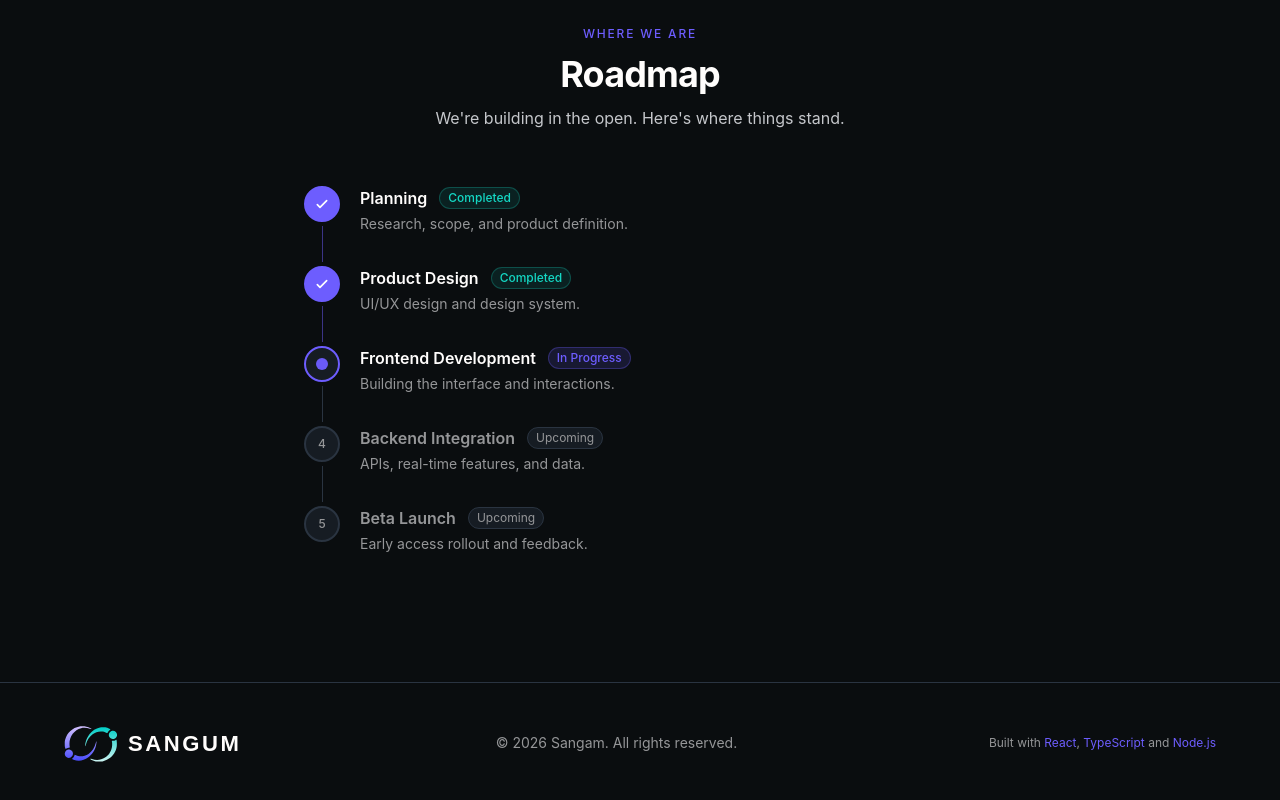
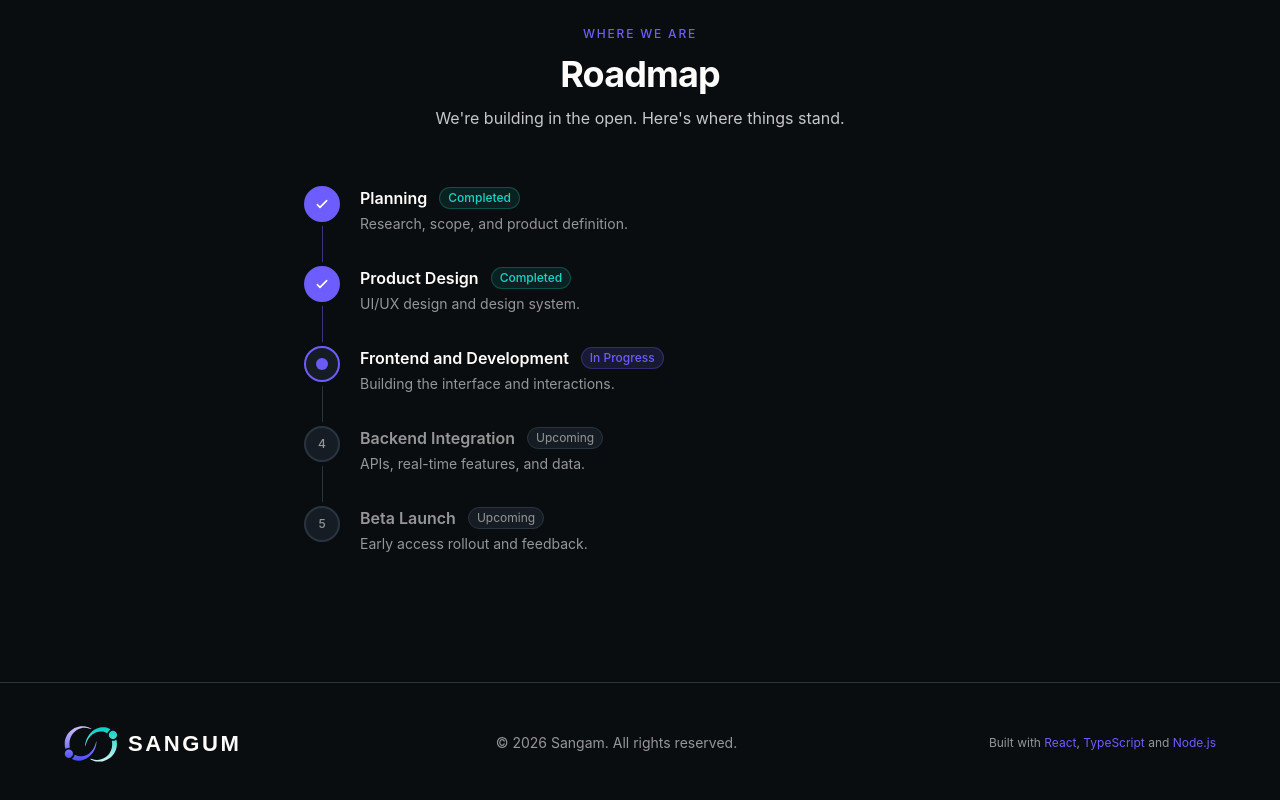
Before and after one commit to harshrajput-0/Sangum-Backend, a React (Vite) app in the folder frontend/: page / in a window 1280 px wide. Shown: the part 1488-2288 px from the top of the page. Built offline with nearby package versions, Linux system fonts and the light colour scheme.

Commit message:
frontend edited

```diff
--- a/frontend/src/shared/components/ui/DProgress.tsx
+++ b/frontend/src/shared/components/ui/DProgress.tsx
@@ -20,7 +20,7 @@ const steps: Step[] = [
     description: "UI/UX design and design system.",
   },
   {
-    label: "Frontend Development",
+    label: "Frontend and Development",
     status: "active",
     description: "Building the interface and interactions.",
   },
```
